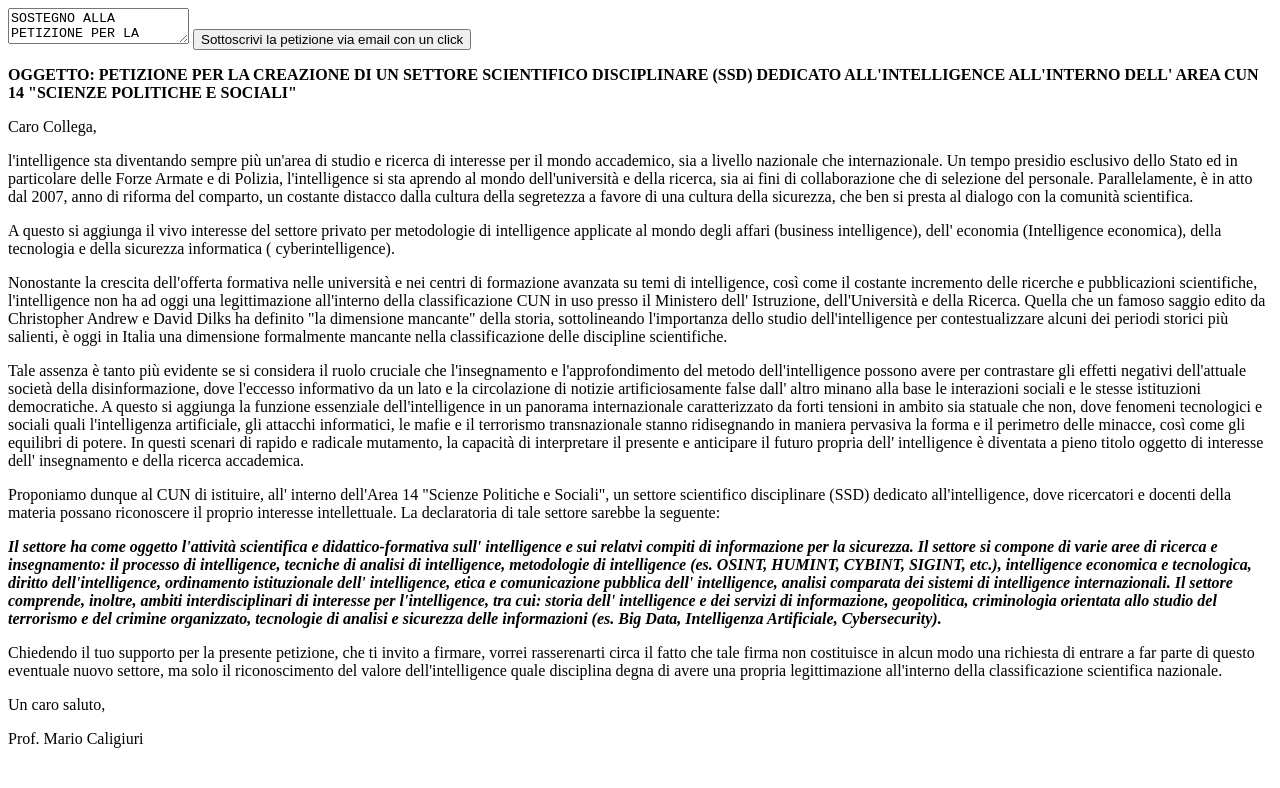
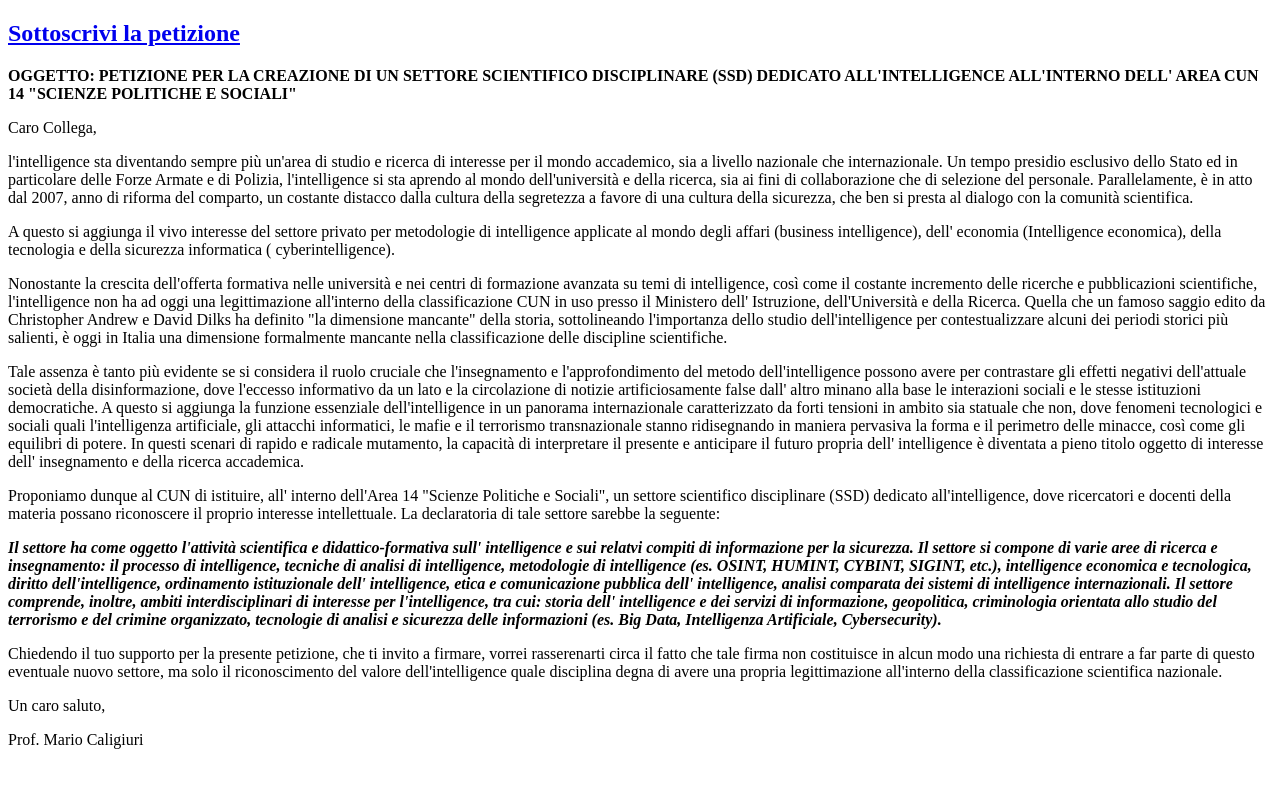
Before and after one commit to lr85/lr85.github.io, a plain HTML site: page index.html in a window 1280 px wide. Drawn offline with Linux system fonts and the light colour scheme.

Commit message:
Update index.html

```diff
--- a/index.html
+++ b/index.html
@@ -2,7 +2,7 @@
 <html>
 <meta name="viewport" content="width=device-width, initial-scale=1.0">
 <body>
-
+<!--
 <form id="supporto_petizione" action="mailto:ziowinston@gmail.com?subject=SOSTEGNO ALLA PETIZIONE PER LA CREAZIONE DI UN SSD SU INTELLIGENCE" method="POST" enctype="text/plain">
 <textarea name="OGGETTO" readonly>SOSTEGNO ALLA PETIZIONE PER LA CREAZIONE DI UN SETTORE SCIENTIFICO DISCIPLINARE (SSD) DEDICATO ALL'INTELLIGENCE ALL'INTERNO DELL' AREA CUN 14 "SCIENZE POLITICHE E SOCIALI"
 
@@ -17,6 +17,8 @@ Cordiali Saluti
 </textarea>
 <input type="submit" value="Sottoscrivi la petizione via email con un click">
 </form>
+-->
+<a href="mailto:ziowinston@gmail.com?subject=SOSTEGNO ALLA PETIZIONE PER LA CREAZIONE DI UN SSD SU INTELLIGENCE&body=ciao"><h2>Sottoscrivi la petizione</h2></a>
 
 <p><b>OGGETTO: PETIZIONE PER LA CREAZIONE DI UN SETTORE SCIENTIFICO DISCIPLINARE (SSD)
     DEDICATO ALL'INTELLIGENCE ALL'INTERNO DELL' AREA CUN 14 "SCIENZE POLITICHE E SOCIALI"</b></p>
```
